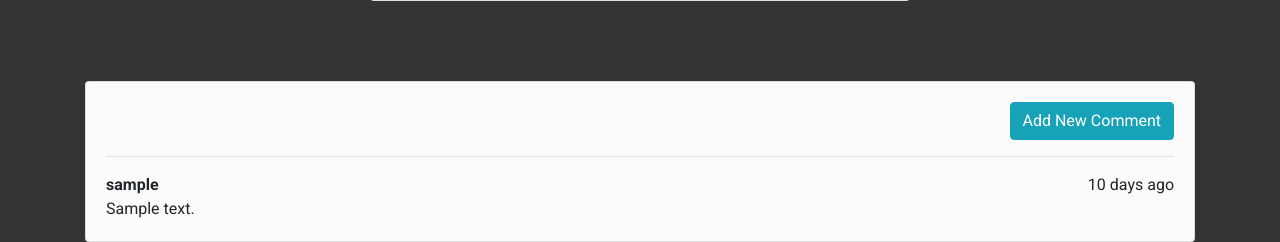
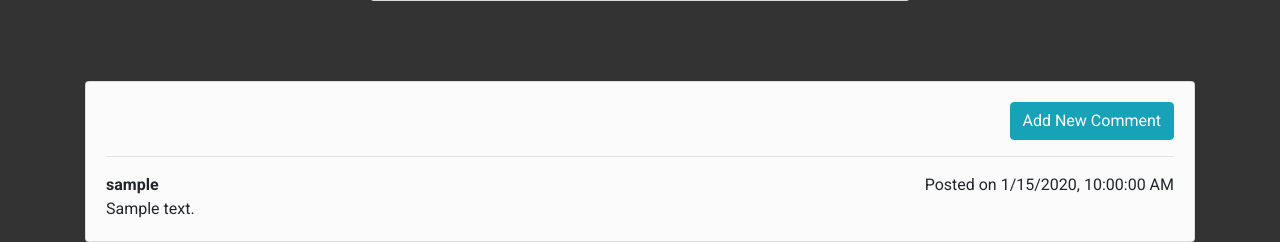
Before and after one commit to leal1/movie-server, a Node server app: page /movies/600000000000000000000001 in a window 1280 px wide. Shown: the part 680-922 px from the top of the page. Run offline with Node 20, Linux system fonts and the light colour scheme; tables that the repository leaves empty hold one stand-in row (values such as "Sample post"); grey boxes marked "Sample" are stand-in pictures; some libraries are stand-ins or nearby versions.

Commit message:
implemented date posted for comments

```diff
--- a/models/comment.js
+++ b/models/comment.js
@@ -9,6 +9,7 @@ var commentSchema = new mongoose.Schema({
 			ref: "User"
 		},
 		username: String
-	}
+	},
+	posted: {type: Date, default: Date.now}
 });
 module.exports = mongoose.model("Comment", commentSchema)
--- a/views/movies/show.ejs
+++ b/views/movies/show.ejs
@@ -43,7 +43,7 @@
 			<hr>
 		<% for (var i = 0; i < movie.comments.length; i++) { -%>
 			<div>
-			  <div class="float-right"> 10 days ago</div>
+			  <div class="float-right"> Posted on <%= movie.comments[i].posted.toLocaleString("en-US") %></div>
 			  <strong> <%= movie.comments[i].author.username %>  </strong>
 			 </div>
 
```
